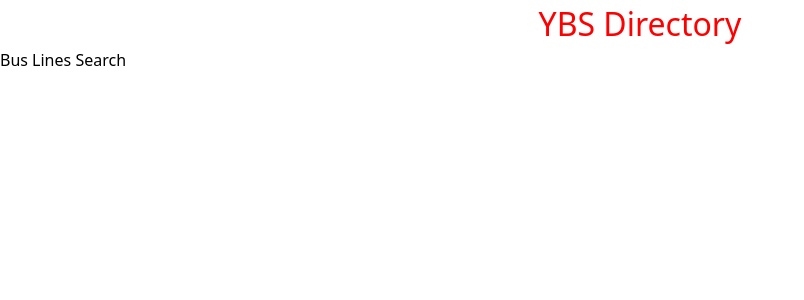
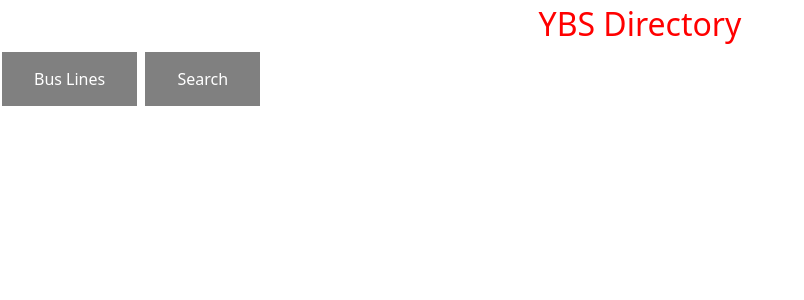
Before and after one commit to akkhayar/YBS-Directory, a SvelteKit app: page / in a window 1280 px wide. Shown: the top 300 px of the page, without its empty margins (0-804 px from the left). Built offline with nearby package versions, Linux system fonts and the light colour scheme.

Commit message:
fix: add contrast to buttons

```diff
--- a/src/app.postcss
+++ b/src/app.postcss
@@ -12,3 +12,15 @@
 .leaflet-control-container .leaflet-routing-container-hide {
     display: none;
 }
+
+button {
+    background-color: grey;
+    color: white;
+    padding: 15px 32px;
+    margin: 4px 2px;
+}
+
+button:disabled,
+button[disabled] {
+    background-color: lightgrey;
+}
```
